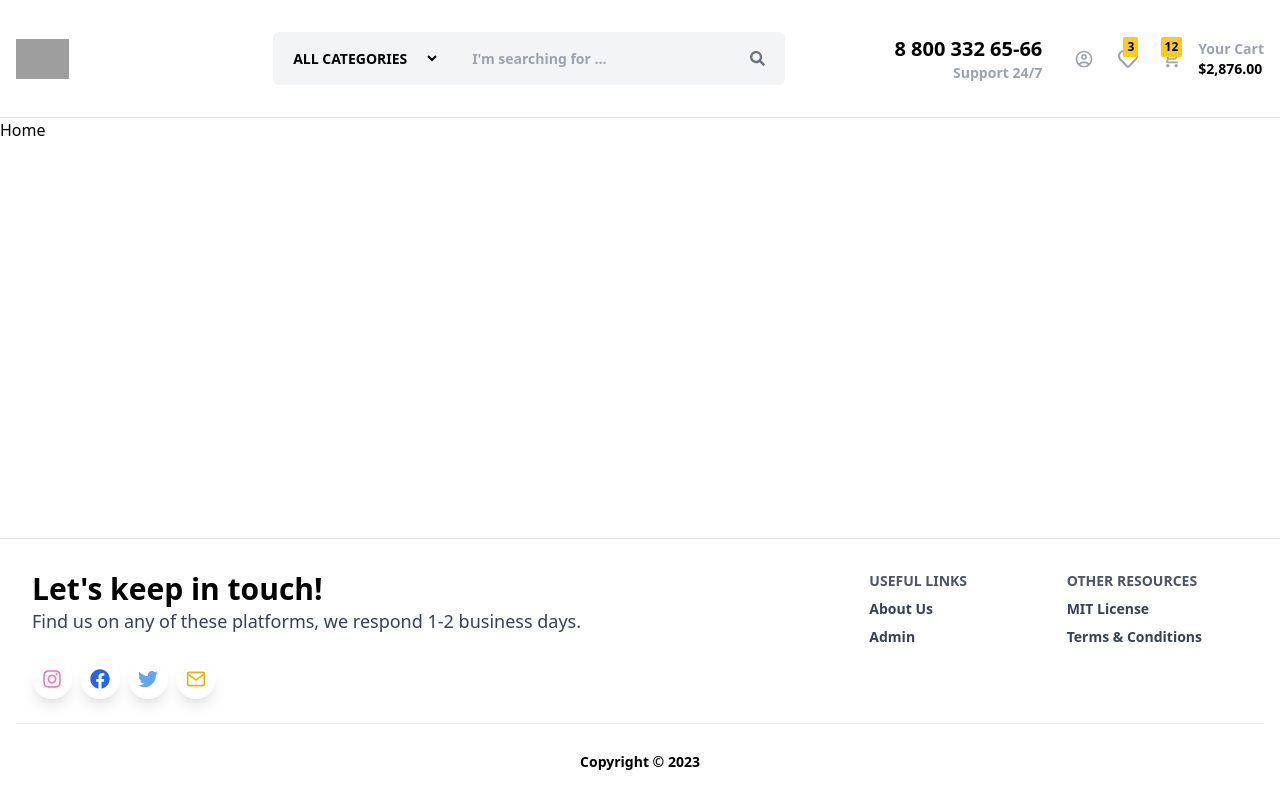
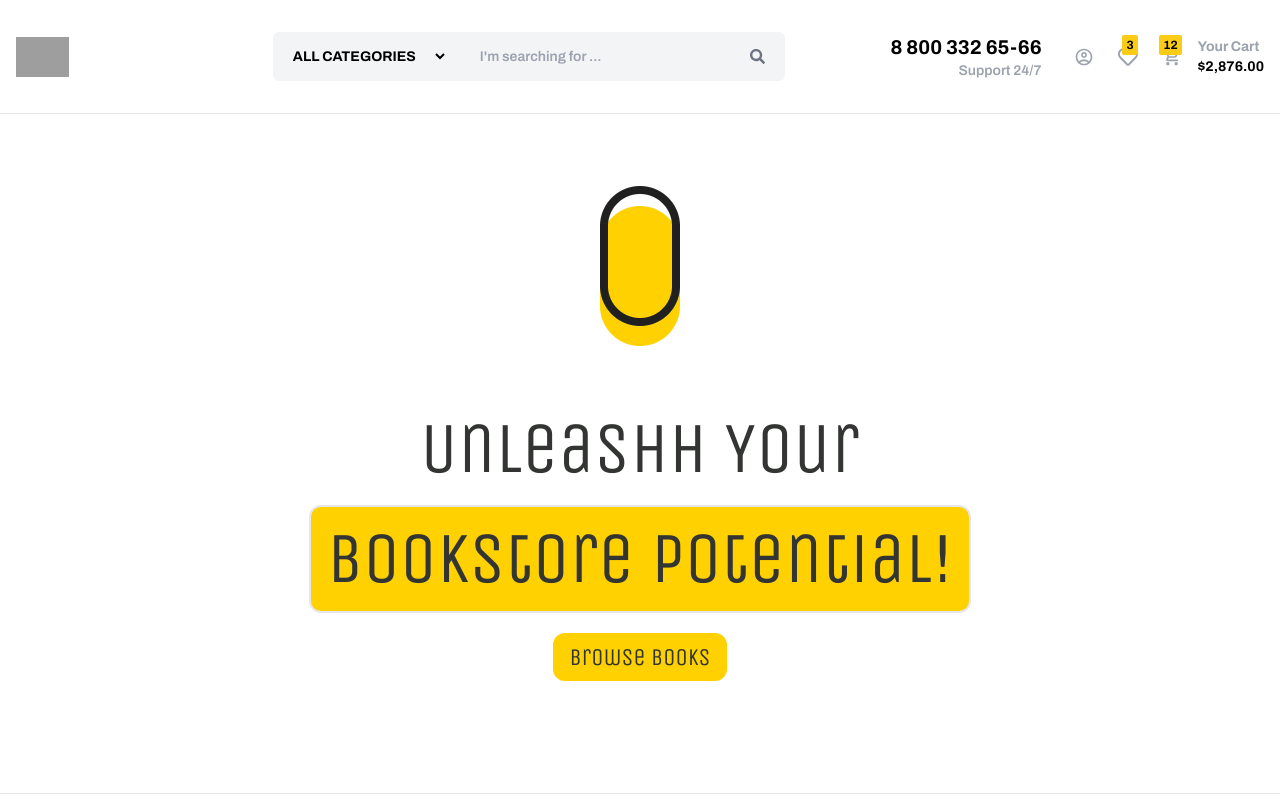
Before and after one commit to priyasu-cx/LibriNet, a React (Vite) app in the folder frontend/: page / in a window 1280 px wide. Shown: the top 800 px of the page. Built offline with nearby package versions, Linux system fonts and the light colour scheme; grey boxes are pictures that could not be loaded.

Commit message:
Frontned - Edited Homepage

```diff
--- a/frontend/src/index.css
+++ b/frontend/src/index.css
@@ -1,3 +1,6 @@
+@import url('https://fonts.googleapis.com/css2?family=Archivo:ital,wght@0,100;0,200;0,300;0,400;0,500;0,600;0,700;0,800;0,900;1,100;1,200;1,300;1,400;1,500;1,600;1,700;1,800;1,900&display=swap');
+@import url('https://fonts.googleapis.com/css2?family=Unica+One&display=swap');
+
 @tailwind base;
 @tailwind components;
 @tailwind utilities;
--- a/frontend/src/routes/home.jsx
+++ b/frontend/src/routes/home.jsx
@@ -1,10 +1,24 @@
+import image from "../assets/Geometry.png";
 
 const Home = () => {
   return (
     <>
-    <h1>Home</h1>
+    {/* Top Section */}
+      <section className="flex flex-col items-center justify-center py-8 mb-20 text-text-primary">
+        <img src={image} alt="scroll logo" />
+        <p className="font-Unica text-3xl md:text-7xl py-5 mt-6">Unleashh Your</p>
+        <div className="rounded-xl border-2 p-4 bg-yellow-primary">
+          <p className="font-Unica text-3xl md:text-7xl ">BookStore Potential!</p>
+        </div>
+        <button className="bg-yellow-primary text-text-primary font-Unica text-2xl px-4 py-2 rounded-xl mt-5">
+          Browse Books
+        </button>
+      </section>
+
+      {/* Discover Section */}
+
     </>
-  )
-}
+  );
+};
 
-export default Home
+export default Home;
--- a/frontend/src/slices/apiSlice.js
+++ b/frontend/src/slices/apiSlice.js
@@ -5,5 +5,5 @@ const baseQuery = fetchBaseQuery({ baseUrl: '' });
 export const apiSlice = createApi({
   baseQuery,
   tagTypes: ['User'],
-  endpoints: (builder) => ({}),
+  endpoints: () => ({}),
 });
--- a/frontend/tailwind.config.js
+++ b/frontend/tailwind.config.js
@@ -7,10 +7,13 @@ export default {
   theme: {
     extend: {
       colors: {
-
+        "yellow-primary": "#FFD100",
+        "text-primary": "#333533"
       },
       fontFamily: {
-        poppins: ["Poppins", "sans-serif"],
+        sans: ["Archivo", "sans-serif"],
+        Archivo: ["Archivo", "sans-serif"],
+        Unica: ["Unica One", "cursive"],
       }
     },
   },
```
Also changed, not shown: frontend/src/routes/adminDashboard.jsx (added, +10 -0 lines), frontend/src/assets/Geometry.png (added).
